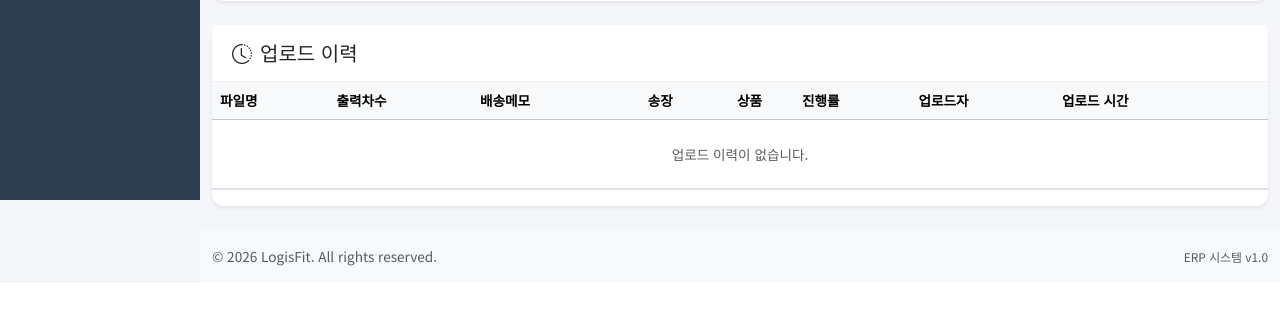
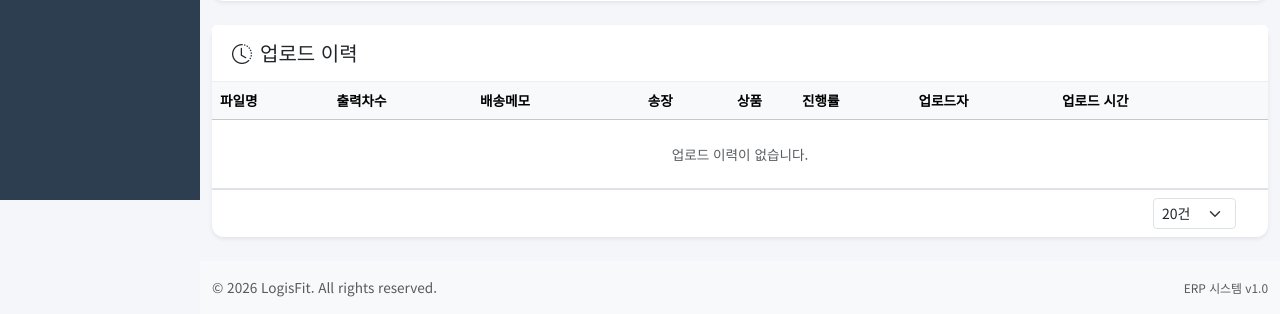
Before and after one commit to taehwan08/logisfit, a Django app: page /inspection/office/ in a window 1280 px wide. Shown: the part 600-914 px from the top of the page. Before the commit the page ends 866 px from the top, so only its background shows below. Run offline with Django 4.2, Linux system fonts and the light colour scheme; data that the repository does not hold is empty; parts of the project's set-up code (start-up, migrations or seed data) failed here and were passed over; some libraries are stand-ins or nearby versions.

Commit message:
update inspection pagination ver2

```diff
--- a/templates/inspection/office.html
+++ b/templates/inspection/office.html
@@ -214,9 +214,19 @@
                 <!-- 페이지네이션 -->
                 <div class="d-flex justify-content-between align-items-center px-3 py-2 border-top" id="paginationArea" style="display:none!important;">
                     <small class="text-muted" id="pageInfo"></small>
-                    <nav>
-                        <ul class="pagination pagination-sm mb-0" id="pagination"></ul>
-                    </nav>
+                    <div class="d-flex align-items-center gap-3">
+                        <div class="d-flex align-items-center gap-1">
+                            <select class="form-select form-select-sm" id="pageSizeSelect" style="width:auto;" onchange="window.changePageSize(this.value)">
+                                <option value="20">20건</option>
+                                <option value="50">50건</option>
+                                <option value="100">100건</option>
+                                <option value="200">200건</option>
+                            </select>
+                        </div>
+                        <nav>
+                            <ul class="pagination pagination-sm mb-0" id="pagination"></ul>
+                        </nav>
+                    </div>
                 </div>
             </div>
         </div>
@@ -408,13 +418,18 @@ document.addEventListener('DOMContentLoaded', function() {
     });
 
     let currentPage = 1;
-    const PAGE_SIZE = 10;
+    let pageSize = 20;
+
+    window.changePageSize = function(val) {
+        pageSize = parseInt(val) || 10;
+        loadBatches(1);
+    };
 
     // 업로드 이력 로드
     async function loadBatches(page) {
         if (page) currentPage = page;
         try {
-            const params = new URLSearchParams({ page: currentPage, page_size: PAGE_SIZE });
+            const params = new URLSearchParams({ page: currentPage, page_size: pageSize });
             const response = await fetch(`{% url "inspection:get_upload_batches" %}?${params.toString()}`);
             const result = await response.json();
             const tbody = document.getElementById('batchesBody');
@@ -487,14 +502,19 @@ document.addEventListener('DOMContentLoaded', function() {
         const pageInfo = document.getElementById('pageInfo');
         const pagination = document.getElementById('pagination');
 
+        // 항상 표시 (드롭다운 포함)
+        area.style.display = '';
+        area.style.cssText = '';
+
+        // 드롭다운 값 동기화
+        document.getElementById('pageSizeSelect').value = pageSize;
+
+        pageInfo.textContent = `총 ${data.total}건 (${data.page} / ${data.total_pages} 페이지)`;
+
         if (data.total_pages <= 1) {
-            area.style.display = 'none';
+            pagination.innerHTML = '';
             return;
         }
-
-        area.style.display = '';
-        area.style.cssText = '';
-        pageInfo.textContent = `총 ${data.total}건 (${data.page} / ${data.total_pages} 페이지)`;
 
         let html = `<li class="page-item ${!data.has_previous ? 'disabled' : ''}">
             <a class="page-link" href="javascript:void(0)" onclick="window.goPage(${data.page - 1})"><i class="bi bi-chevron-left"></i></a></li>`;
```
